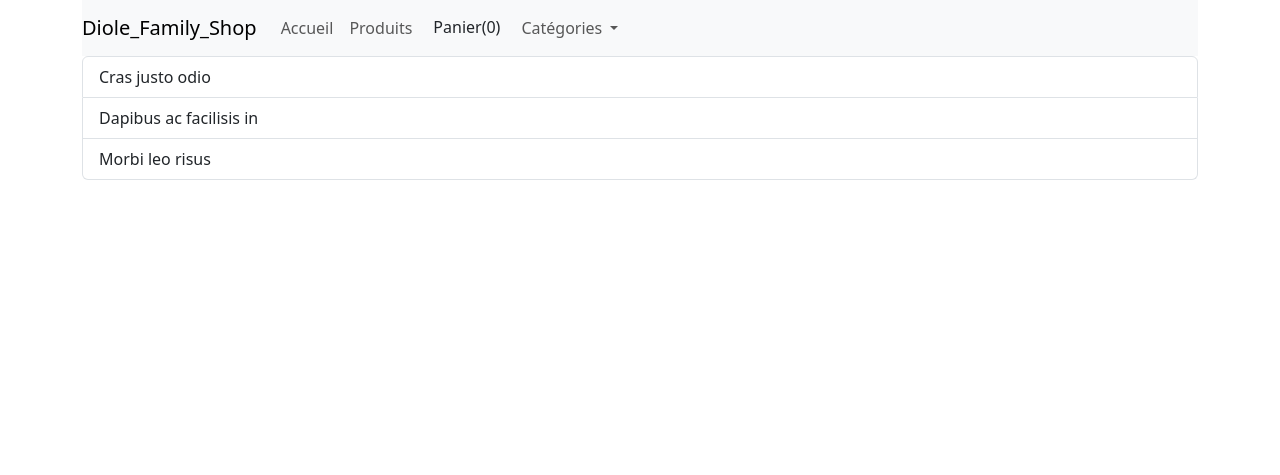
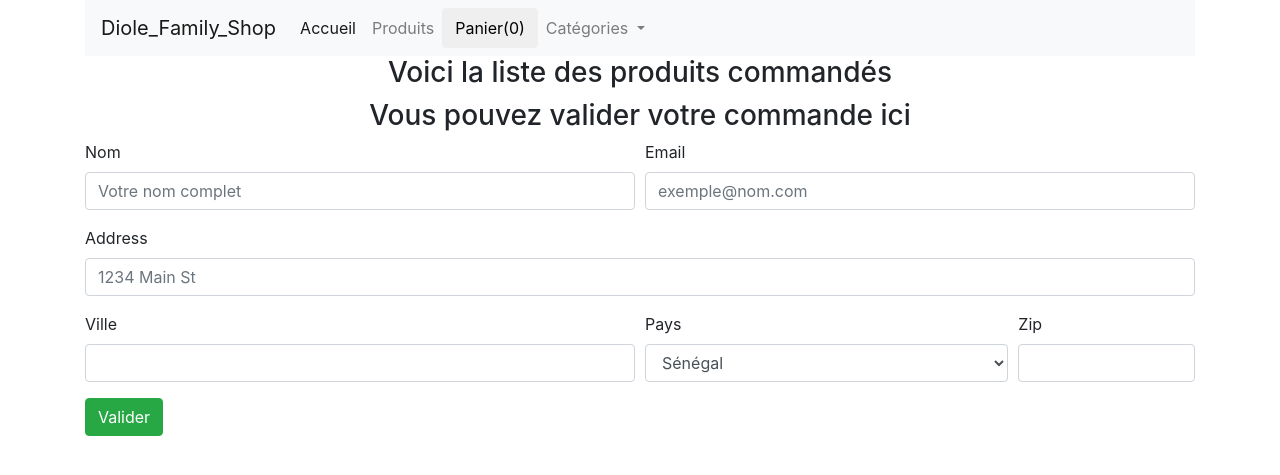
Before and after one commit to Layediole10/ecom_project, a Django app: page /check in a window 1280 px wide. Shown: the top 475 px of the page. Run offline with Django 4.2, Linux system fonts and the light colour scheme; some libraries are stand-ins or nearby versions.

Commit message:
enregistrement de la commande dans la BD

```diff
--- a/myShop/admin.py
+++ b/myShop/admin.py
@@ -1,5 +1,5 @@
 from django.contrib import admin
-from .models import Category, Product
+from .models import Category, Product, Commande
 
 
 # ce classe permet d'avoir un affichage convenable.
@@ -9,5 +9,9 @@
 class AdminProduct(admin.ModelAdmin):
     list_display = ("name_prod", "price_prod", "category", "date_added_prod")
 
+class AdminCommande(admin.ModelAdmin):
+    list_display = ("items","nom", "adresse", "email", "ville", "pays", "date_commande")
+
 admin.site.register(Category, AdminCategory)
 admin.site.register(Product, AdminProduct)
+admin.site.register(Commande, AdminCommande)
--- a/myShop/templates/myFirstShop/main.html
+++ b/myShop/templates/myFirstShop/main.html
@@ -3,7 +3,7 @@
 <head>
     <meta charset="UTF-8">
     <meta name="viewport" content="width=device-width, initial-scale=1.0">
-    <link href="https://cdn.jsdelivr.net/npm/bootstrap@5.3.2/dist/css/bootstrap.min.css" rel="stylesheet" integrity="sha384-T3c6CoIi6uLrA9TneNEoa7RxnatzjcDSCmG1MXxSR1GAsXEV/Dwwykc2MPK8M2HN" crossorigin="anonymous">
+    <link rel="stylesheet" href="https://cdn.jsdelivr.net/npm/bootstrap@4.0.0/dist/css/bootstrap.min.css" integrity="sha384-Gn5384xqQ1aoWXA+058RXPxPg6fy4IWvTNh0E263XmFcJlSAwiGgFAW/dAiS6JXm" crossorigin="anonymous">
     <title>Document</title>
 </head>
 <body>
@@ -18,27 +18,23 @@
                 <div class="collapse navbar-collapse" id="navbarNavDropdown">
                   <ul class="navbar-nav">
                     <li class="nav-item active">
-                          <a class="nav-link" href="{% url 'home' %}"> <span class="sr-only">Accueil</span></a>
+                      <a class="nav-link" href="{% url 'home' %}">Accueil <span class="sr-only">(current)</span></a>
                     </li>
                     <li class="nav-item">
                       <a class="nav-link" href="#">Produits</a>
                     </li>
-                        <li class="nav-item">
                     <button type="button" id="id_panier" class="btn" data-html="true" data-container="body" data-toggle="popover" data-placement="bottom" data-content="Vivamus
                     sagittis lacus vel augue laoreet rutrum faucibus.">
                       Panier(0)
                     </button>
-                        </li>
                     <li class="nav-item dropdown">
                       <a class="nav-link dropdown-toggle" href="#" id="navbarDropdownMenuLink" data-toggle="dropdown" aria-haspopup="true" aria-expanded="false">
                         Catégories
                       </a>
                       <div class="dropdown-menu" aria-labelledby="navbarDropdownMenuLink">
-                            {% for category in myCategory %}
-                            <a class="dropdown-item" href="#">{{category.name_cat}}</a>
-                            <a class="dropdown-item" href="#">{{category.name_cat}}</a>
-                            <a class="dropdown-item" href="#">{{category.name_cat}}</a>
-                            {% endfor %}
+                        <a class="dropdown-item" href="#">Action</a>
+                        <a class="dropdown-item" href="#">Another action</a>
+                        <a class="dropdown-item" href="#">Something else here</a>
                       </div>
                     </li>
                   </ul>
--- a/myShop/templates/myFirstShop/verify.html
+++ b/myShop/templates/myFirstShop/verify.html
@@ -1,24 +1,88 @@
 {% extends "myFirstShop/main.html" %}
 
 {% block content %}
-
+<h3 align="center">Voici la liste des produits commandés</h3>
 <div class="row">
     <div class="col-md-12">
-        <ul class="list-group">
-            <li class="list-group-item d-flex justify-content-between align-items-center">
-              Cras justo odio
-              <span class="badge badge-primary badge-pill">14</span>
-            </li>
-            <li class="list-group-item d-flex justify-content-between align-items-center">
-              Dapibus ac facilisis in
-              <span class="badge badge-primary badge-pill">2</span>
-            </li>
-            <li class="list-group-item d-flex justify-content-between align-items-center">
-              Morbi leo risus
-              <span class="badge badge-primary badge-pill">1</span>
-            </li>
-          </ul>
+        <ol class="list-group list-group-numbered" id="list-prod">
+
+        </ol>
+    </div>
+</div>
+<h3 align="center">Vous pouvez valider votre commande ici </h3>
+<div class="row">
+    <div class="col-md-12">
+        <form method="POST">
+            {% csrf_token %}
+            <input type="hidden" name="items" id="items">
+            <div class="form-row">
+              <div class="form-group col-md-6">
+                <label for="inputname">Nom</label>
+                <input type="text" class="form-control" id="nom" name="nom" placeholder="Votre nom complet">
+              </div>
+              <div class="form-group col-md-6">
+                <label for="inputEmail4">Email</label>
+                <input type="email" class="form-control" id="email" name="email" placeholder="exemple@nom.com">
+              </div>
+            </div>
+
+            <div class="form-group">
+              <label for="inputAddress">Address</label>
+              <input type="text" class="form-control" id="address" name="address" placeholder="1234 Main St">
+            </div>
+
+            <div class="form-row">
+              <div class="form-group col-md-6">
+                <label for="inputCity">Ville</label>
+                <input type="text" class="form-control" id="ville" name="ville">
+              </div>
+              <div class="form-group col-md-4">
+                <label for="inputState">Pays</label>
+                <select id="pays" name="pays" class="form-control">
+                  <option selected>Sénégal</option>
+                  <option>Maroc</option>
+                  <option>Mauritanie</option>
+                  <option>Gambie</option>
+                  <option>Mali</option>
+                  <option>Guinée Bissau</option>
+                  <option>Guinée Conackry</option>
+                </select>
+              </div>
+              <div class="form-group col-md-2">
+                <label for="inputZip">Zip</label>
+                <input type="text" class="form-control" id="zipcode" name="zipcode">
+              </div>
+            </div>
+
+            <a href="{% url 'checkout' %}">
+                <button type="submit" class="btn btn-success">Valider</button>
+            </a>
+        </form>
     </div>
 </div>
 
 {%  endblock %}
+
+{% block js %}
+    <script type="text/javascript">
+        if(localStorage.getItem("panier") == null){
+            var myPanier = {};
+        }else{
+            myPanier = JSON.parse(localStorage.getItem("panier"));
+        }
+        for(elem in myPanier){
+            let nom = myPanier[elem][1];
+            let qte = myPanier[elem][0];
+            let itemProd = ` <li class="list-group-item d-flex justify-content-between align-items-start">
+              <div class="ms-2 me-auto">
+                <div class="fw-bold">${nom}</div>
+              </div>
+              <span class="badge bg-success rounded-pill"> qte : ${qte} </span>
+            </li>`;
+            $("#list-prod").append(itemProd);
+        }
+
+        $("#items").val(JSON.stringify(myPanier));
+    </script>
+
+{% endblock %}
--- a/myShop/views.py
+++ b/myShop/views.py
@@ -1,5 +1,5 @@
 from django.shortcuts import render
-from .models import Category, Product
+from .models import Category, Product, Commande
 from django.core.paginator import Paginator
 
 
@@ -30,4 +30,16 @@
 
 # verification des produits dans le panier
 def checkProduct(request):
+
+# Enregistrement des données clients dans la BD:
+    if request.method == "POST":
+        items = request.POST.get('items')
+        nom = request.POST.get('nom')
+        email = request.POST.get('email')
+        address = request.POST.get('address')
+        ville = request.POST.get('ville')
+        pays = request.POST.get('pays')
+        zipcode = request.POST.get('zipcode')
+        maCommande = Commande(items=items, nom=nom, email=email, adresse=address, ville=ville, pays=pays, zipcode=zipcode)
+        maCommande.save()
     return render(request, "myFirstShop/verify.html")
```
Also changed, not shown: myShop/models.py (+17 -0 lines), myShop/templates/myFirstShop/index.html (+13 -10 lines), db.sqlite3, myShop/migrations/0002_commande.py (added). Lines whose indentation alone changed are shown as unchanged.
